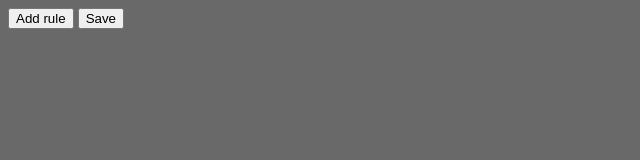
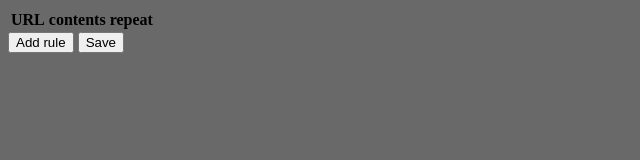
Before and after one commit to lucas8338/regex_blocker, a browser extension: page chrome/index.html in a window 1280 px wide. Shown: the whole page, without its empty margins (0-640 px from the left). Drawn offline with Linux system fonts and the light colour scheme.

Commit message:
version 1.0.0.0

```diff
--- a/chrome/index.html
+++ b/chrome/index.html
@@ -3,6 +3,11 @@
 </head>
 <body style="background-color: dimgrey;">
     <table id="ruleTable">
+        <tr>
+            <th id="columnInfo_Url" class="columnInfo">URL</th>
+            <th id="columnInfo_contents" class="columnInfo">contents</th>
+            <th id="columnInfo_repeat" class="columnInfo">repeat</th>
+        </tr>
     </table>
     <button type="button" id="addRule_button">Add rule</button>
     <button type="button" id="save_button">Save</button>
```
Also changed, not shown: chrome/icon.png (added), chrome/manifest.json, 1 other file.
